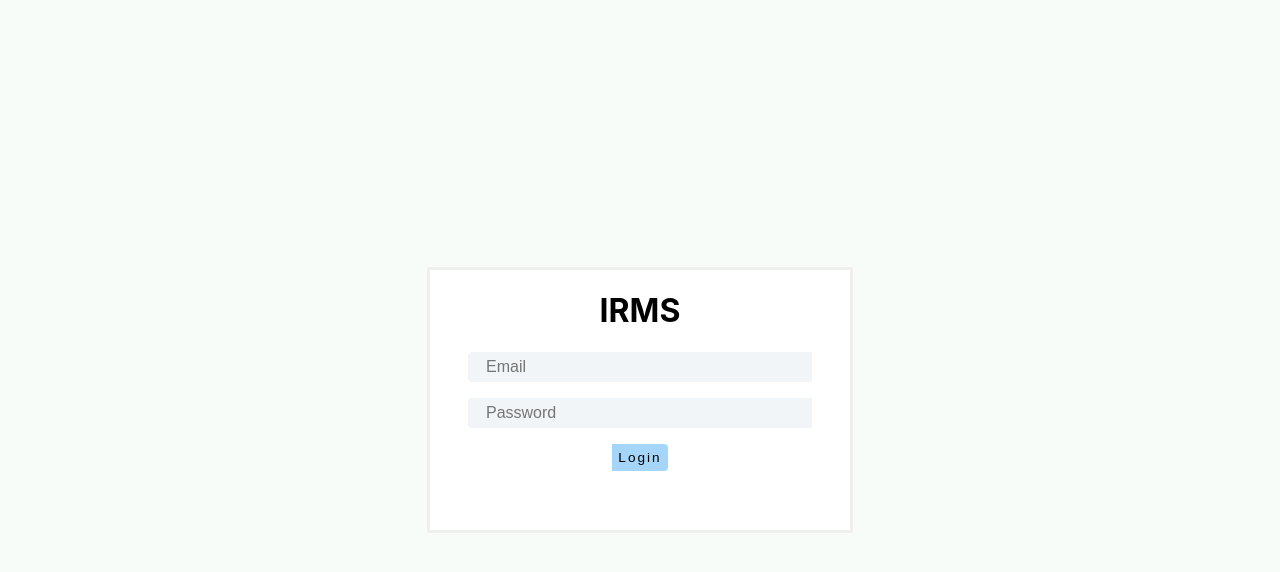
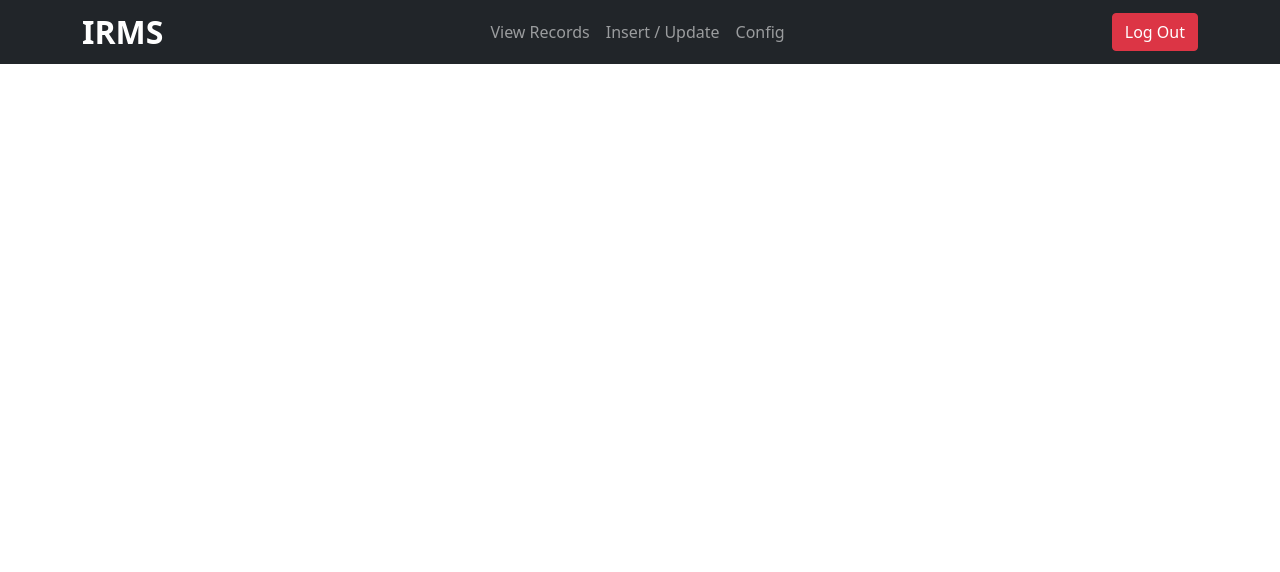
Before and after one commit to Abhijith-TR/Record-Management-Frontend, a React (Create React App) app: page / in a window 1280 px wide. Shown: the top 572 px of the page. Built offline with nearby package versions, Linux system fonts and the light colour scheme.

Commit message:
Added login and navbar

```diff
--- a/package.json
+++ b/package.json
@@ -7,8 +7,12 @@
     "@testing-library/react": "^13.3.0",
     "@testing-library/user-event": "^13.5.0",
     "axios": "^0.27.2",
+    "bootstrap": "^5.1.3",
     "react": "^18.2.0",
+    "react-bootstrap": "^2.4.0",
     "react-dom": "^18.2.0",
+    "react-icons": "^4.4.0",
+    "react-router-dom": "^6.3.0",
     "react-scripts": "5.0.1",
     "web-vitals": "^2.1.4"
   },
--- a/src/App.js
+++ b/src/App.js
@@ -1,18 +1,21 @@
 import { useState } from "react";
 import Login from "./Login";
+import Main from "./Main";
+import "bootstrap/dist/css/bootstrap.min.css";
 
 const App = () => {
   const [loggedIn, setLoggedIn] = useState(false);
+  const [isAdmin, setIsAdmin] = useState(0);
 
-  if (!loggedIn) {
-    return (
-      <>
-        <Login setLoggedIn={setLoggedIn} />
-      </>
-    );
-  }
+  // if (!loggedIn) {
+  //   return (
+  //     <>
+  //       <Login setLoggedIn={setLoggedIn} setIsAdmin={setIsAdmin} />
+  //     </>
+  //   );
+  // }
 
-  return <h1>Logged In</h1>;
+  return <Main isAdmin={isAdmin} />;
 };
 
 export default App;
--- /dev/null
+++ b/src/Content.js
@@ -0,0 +1,9 @@
+const Content = () => {
+  return (
+    <div className="content">
+      <h1></h1>
+    </div>
+  );
+};
+
+export default Content;
--- a/src/Login.js
+++ b/src/Login.js
@@ -1,7 +1,7 @@
 import axios from "axios";
 import { useState } from "react";
 
-const Login = ({ setLoggedIn }) => {
+const Login = ({ setLoggedIn, setIsAdmin }) => {
   const [email, setEmail] = useState("");
   const [password, setPassword] = useState("");
   const [error, setError] = useState(false);
@@ -27,10 +27,25 @@ const Login = ({ setLoggedIn }) => {
       localStorage.setItem("Authorization", "Bearer " + data.token);
       setLoggedIn(true);
       setError(false);
+      setIsAdmin(1);
     } catch (error) {
-      setErrMsg(error.response.data.msg);
-      setError(true);
+      try {
+        const { data } = await axios.post(
+          "https://irms-server.herokuapp.com/api/authorize/user",
+          {
+            email,
+            password,
+          }
+        );
+        localStorage.setItem("Authorization", "Bearer " + data.token);
+        setLoggedIn(true);
+        setError(false);
+      } catch (error) {
+        setErrMsg(error.response.data.msg);
+        setError(true);
+      }
     }
+
     setEmail("");
     setPassword("");
   };
--- /dev/null
+++ b/src/Main.js
@@ -0,0 +1,16 @@
+import Content from "./Content";
+import Navbar from "./Navbar";
+import { BrowserRouter as Router, Route, Switch } from "react-router-dom";
+
+const Main = ({ isAdmin }) => {
+  return (
+    <>
+      <Navbar className="Navbar" />
+      <div className="page">
+        <Content />
+      </div>
+    </>
+  );
+};
+
+export default Main;
--- /dev/null
+++ b/src/Navbar.js
@@ -0,0 +1,26 @@
+import Navbar from "react-bootstrap/Navbar";
+import Nav from "react-bootstrap/Nav";
+import Container from "react-bootstrap/Container";
+import Button from "react-bootstrap/Button";
+
+const NavbarChanged = () => {
+  return (
+    <Navbar bg="dark" variant="dark" className="navbar">
+      <Container>
+        <div className="irms-name">IRMS</div>
+        <div>
+          <Nav className="me-auto">
+            <Nav.Link href="#home">View Records</Nav.Link>
+            <Nav.Link href="#features">Insert / Update</Nav.Link>
+            <Nav.Link href="#pricing">Config</Nav.Link>
+          </Nav>
+        </div>
+        <div style={{ color: "white" }}>
+          <Button variant="danger">Log Out</Button>
+        </div>
+      </Container>
+    </Navbar>
+  );
+};
+
+export default NavbarChanged;
--- a/src/index.css
+++ b/src/index.css
@@ -70,3 +70,51 @@ body {
   color: tomato;
   font-weight: 500;
 }
+
+nav {
+  background-color: azure;
+  display: flex;
+  justify-content: space-around;
+  height: 4rem;
+  align-items: center;
+}
+
+.page {
+  background-color: white;
+  height: 100vh;
+  overflow: hidden;
+}
+
+.sidebar {
+  display: block;
+  height: 100vh;
+  background-color: #f6f3ff;
+  border-radius: 3%;
+}
+
+.sidebar h1 {
+  color: #e17063;
+  text-align: center;
+  margin-top: 0px;
+  font-size: 1.5rem;
+  padding-top: 0.5rem;
+}
+
+.links {
+  font-size: 1rem;
+  text-align: center;
+}
+
+.links:hover {
+  font-size: 1.1rem;
+}
+
+.navbar {
+  display: flex;
+}
+
+.irms-name {
+  font-size: 2rem;
+  font-weight: 600;
+  color: white;
+}
```
Also changed, not shown: src/Sidebar.js (added, +42 -0 lines), 1 other file (tests, documents, lock files or other folders).
